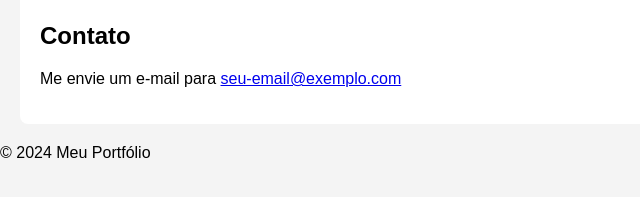
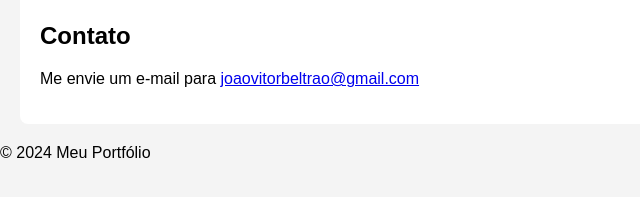
Before and after one commit to Viizinho/Vii_Portfolio, a plain HTML site: page index.html in a window 1280 px wide. Shown: the part 531-728 px from the top of the page, 0-640 px from the left. Drawn offline with Linux system fonts and the light colour scheme.

Commit message:
add: my own email

```diff
--- a/index.html
+++ b/index.html
@@ -34,7 +34,7 @@
 
     <section id="contato">
         <h2>Contato</h2>
-        <p>Me envie um e-mail para <a href="mailto:seu-email@exemplo.com">seu-email@exemplo.com</a></p>
+        <p>Me envie um e-mail para <a href="mailto:joaovitorbeltrao@gmail.com">joaovitorbeltrao@gmail.com</a></p>
     </section>
 
     <footer>
```
